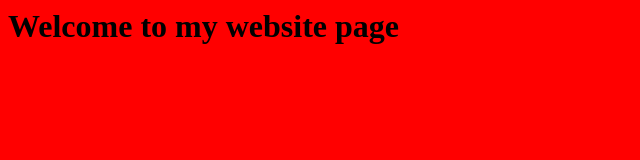
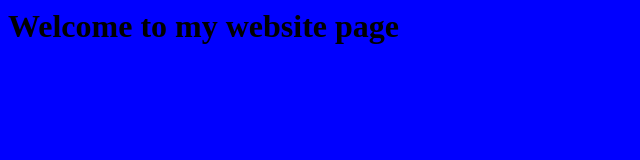
Before and after one commit to giovannipeccato1/giovannipeccato1.github.io, a plain HTML site: page index.html in a window 1280 px wide. Shown: the whole page, without its empty margins (0-640 px from the left). Drawn offline with Linux system fonts and the light colour scheme.

Commit message:
Update index.html

```diff
--- a/index.html
+++ b/index.html
@@ -2,7 +2,7 @@
 <head>
 <style>
 body {
-  background-color: #FF0000;
+  background-color: #00FF;
 }
 </style>
 </head>
```
